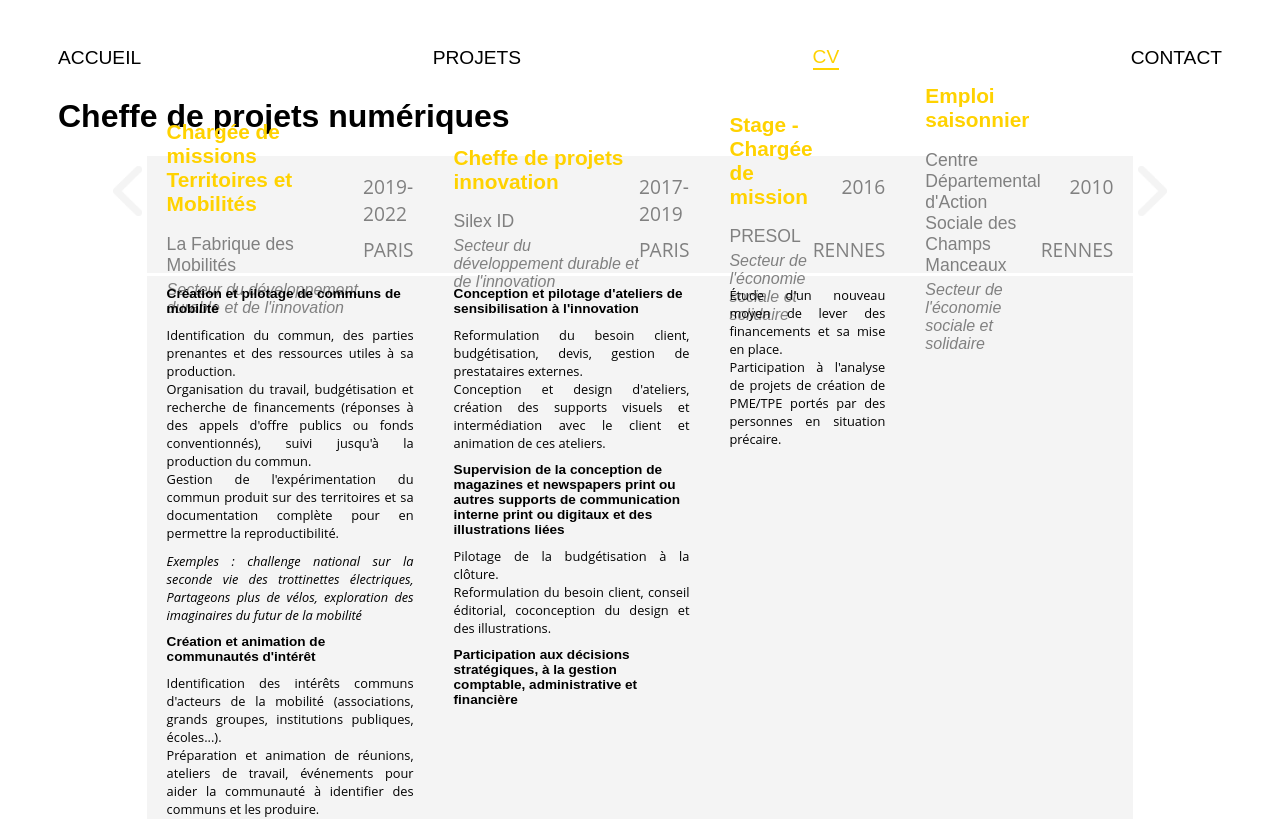
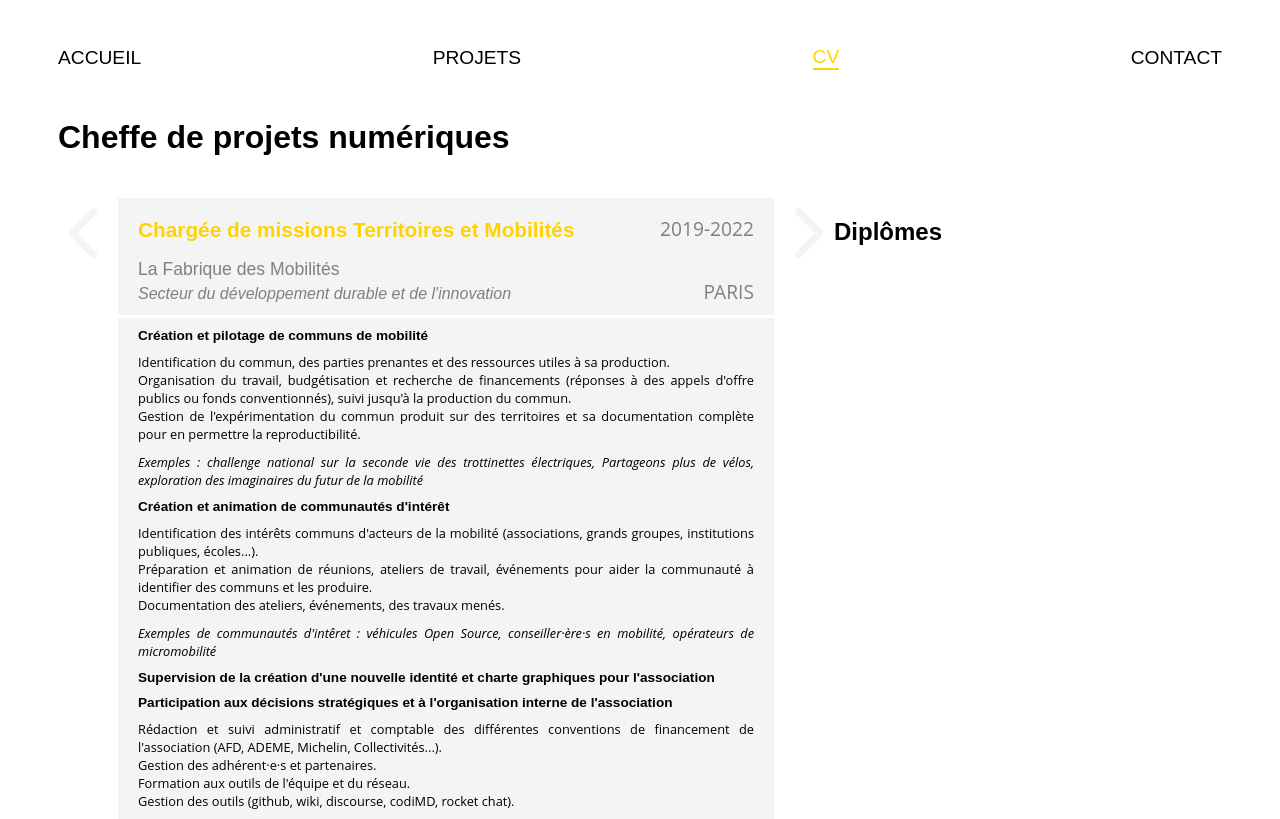
Before and after one commit to Eline31/portfolio, a React (Create React App) app: page /curriculumvitae in a window 1280 px wide. Shown: the top 819 px of the page. Built offline with nearby package versions, Linux system fonts and the light colour scheme; a web font is replaced by a local one.

Commit message:
Carrousel OK except height

```diff
--- a/src/Components/Carrousel/Carrousel.jsx
+++ b/src/Components/Carrousel/Carrousel.jsx
@@ -53,29 +53,24 @@ export default function Carrousel() {
               alt="Flèche indiquant la gauche"
             />
           </div>
-          <>
+          <div className="Xperience-wrapper">
             {experiences.map((experience, index) => {
               return (
-                // <div
-                //   className={
-                //     index === current
-                //       ? "Xperience Xperience__active"
-                //       : "Xperience"
-                //   }
-                // >
-                <Experience
+                <div
                   className={
                     index === current
                       ? "Xperience Xperience__active"
                       : "Xperience"
                   }
-                  experience={experience}
-                  key={`Xperience-${index}`}
-                />
-                // </div>
+                >
+                  <Experience
+                    experience={experience}
+                    key={`Xperience-${index}`}
+                  />
+                </div>
               )
             })}
-          </>
+          </div>
           <div
             className="buttons"
             alt="Expérience suivante"
--- a/src/Components/Carrousel/Carrousel.scss
+++ b/src/Components/Carrousel/Carrousel.scss
@@ -2,27 +2,18 @@
 
 .Carrousel-wrapper {
   grid-column: span 2;
-  display: flex;
-  // flex-direction: column;
-  flex-direction: row;
-  flex-wrap: nowrap;
-  justify-content: space-between;
-  max-height: 805px;
-  // height: 100%;
+  display: grid;
+  grid-template-columns: 50px 1fr 50px;
+  grid-gap: 10px;
   width: 100%;
-  // align-items: center;
-  margin: 0px 50px;
-  // overflow: hidden;
+  position: relative;
   .buttons {
     background: none;
     border: none;
     cursor: pointer;
     transition: all 300ms ease-in-out;
-    // height: 100%;
-    // position: relative;
-    // top: -140px;
-    // display: flex;
     margin: 10px 5px 0px 5px;
+    justify-self: center;
     .arrowLeft {
       transform: scale(1);
       height: 50px;
@@ -30,41 +21,30 @@
     .arrowRight {
       transform: scale(1);
       height: 50px;
-      // left: 40px;
     }
     &:active {
       transform: scale(2);
     }
   }
-  // .Xpe {
-  //   width: 100%;
-  //   display: flex;
-  //   justify-content: center;
+  .Xperience-wrapper {
+    width: 100%;
+    position: relative;
     .Xperience {
-    // background-color: $secondary-color;
-    // display: flex;
-    // flex-direction: column;
-    // margin: 20px 50px;
-    // height: 100%;
-    // width: 865px;
-    width: 73%;
       transition: all 600ms ease-in-out;
       transform: scale(0.92);
       opacity: 0;
       position: absolute;
-    // height: 100%;
-    // width: 90%;
+      width: 100%;
       &__active {
         transform: scale(1);
         opacity: 1;
       }
-    // }
     }
     @media only screen and (max-width: 768px) {
       margin: 0px;
     }
   }
-
+}
 .LoaderWrapper {
   display: flex;
   justify-content: center;
--- a/src/Components/Diploma-Card/Diploma-Card.jsx
+++ b/src/Components/Diploma-Card/Diploma-Card.jsx
@@ -1,3 +1,7 @@
 export default function Diploma() {
-  return <div className="Diploma-Wrapper"></div>
+  return (
+    <div className="Diploma-Wrapper">
+      <h2>Diplômes</h2>
+    </div>
+  )
 }
--- a/src/Components/Diploma-Card/Diploma-Card.scss
+++ b/src/Components/Diploma-Card/Diploma-Card.scss
@@ -1,5 +1,7 @@
 @import "../../Utils/style/GlobalStyle.scss";
 
-Diploma-Wrapper {
-  grid-column: 1fr;
+.Diploma-Wrapper {
+  grid-column: span 1;
+  width: 300px;
+  height: 300px;
 }
--- a/src/Components/Experience-Card/Experience-Card.scss
+++ b/src/Components/Experience-Card/Experience-Card.scss
@@ -3,8 +3,9 @@
 .card-container {
   background-color: $secondary-color;
   padding: 0px 0px 10px 0px;
+  display: grid;
+  grid-template-rows: 120px auto;
   .title {
-    width: 100%;
     display: flex;
     justify-content: space-between;
     height: 120px;
@@ -50,7 +51,6 @@
       }
     }
     @media only screen and (max-width: 768px) {
-      // margin: 10px;
       max-height: none;
       height: 100%;
       padding: 0px 20px 15px 20px;
@@ -102,7 +102,6 @@
       margin: 10px 0px;
     }
     @media only screen and (max-width: 768px) {
-      // margin: 10px;
       h5 {
         font-size: 0.8rem;
       }
--- a/src/Components/Footer/Footer.scss
+++ b/src/Components/Footer/Footer.scss
@@ -3,7 +3,6 @@
 .footer-wrapper {
   grid-column: span 4;
   height: 100px;
-  // display: grid;
   display: flex;
   flex-direction: column;
   align-items: center;
--- a/src/Components/Header/Header.scss
+++ b/src/Components/Header/Header.scss
@@ -40,7 +40,6 @@
         font-size: 1rem;
       }
       &__hidden {
-        // display: none;
         transform: translatex(125%);
         transition: all 300 ease-in-out;
       }
--- a/src/Pages/CV/CV.scss
+++ b/src/Pages/CV/CV.scss
@@ -5,22 +5,16 @@
   margin: 0px 50px;
   display: grid;
   grid-template-columns: repeat(3, 1fr);
-  grid-template-rows: repeat(2, auto);
+  grid-template-rows: 100px repeat(2, minmax(130px, 805px));
   h1 {
     display: block;
     margin-top: 0px;
     grid-column: span 3;
+    align-self: center;
   }
   .contentContainer {
-    // grid-row: 1fr;
     grid-column: span 3;
-    display: flex;
-    flex-direction: row;
-    flex-wrap: wrap;
-
-    .diplomas {
-      width: 300px;
-      height: 300px;
-    }
+    display: grid;
+    grid-template-columns: repeat(3, 1fr);
   }
 }
```
Lines whose indentation alone changed are shown as unchanged.
